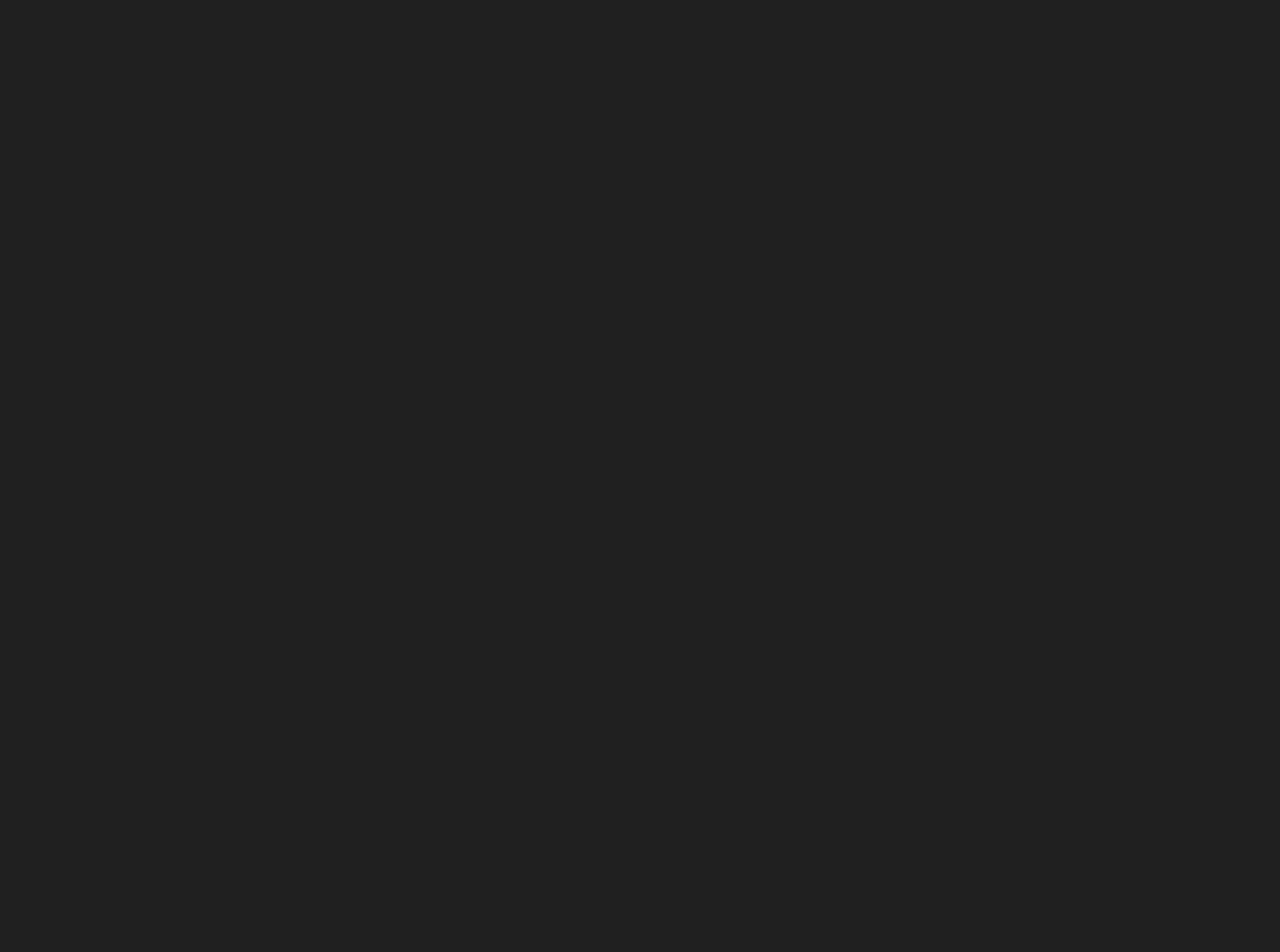
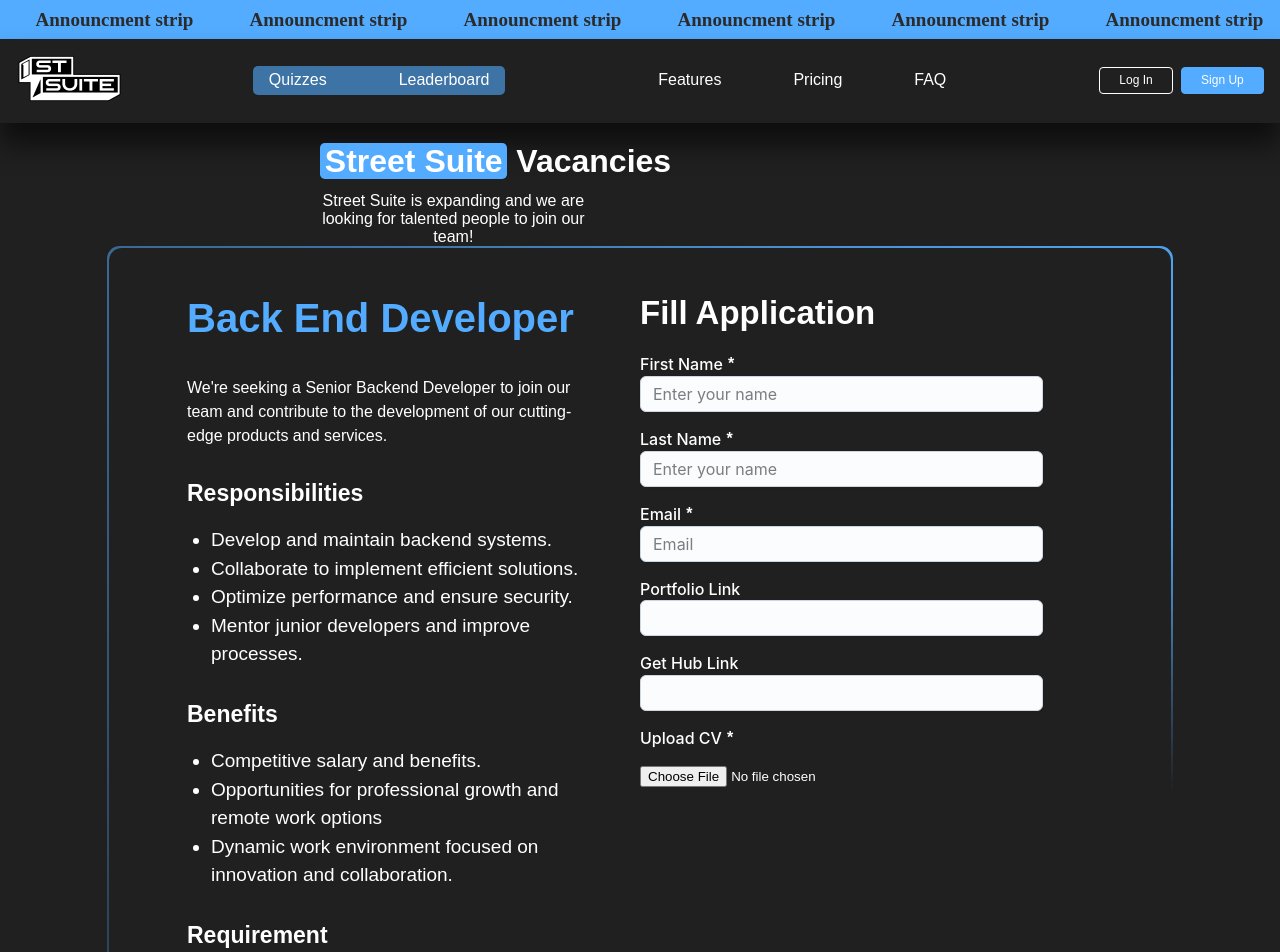
Before and after one commit to GeekLabsHoldings/Street-Suite, a React (Create React App) app: page /careers/positions in a window 1280 px wide. Before the commit this address had no page. Shown: the top 952 px of the page. Before the commit the page ends 800 px from the top, so only its background shows below. Built offline with nearby package versions, Linux system fonts and the light colour scheme.

Commit message:
career second pag

```diff
--- a/src/App.js
+++ b/src/App.js
@@ -41,6 +41,7 @@
 import BlogPage from './website/pages/Blog-page/Blog-page';
 import SpecificArticle from './website/pages/SpecificArticle/SpecificBlog';
 import SettingPage from './dashboard/pages/SettingPage/SettingPage';
+import PositionsPage from './website/pages/Positions-page/PositionsPage';
 
 
 function App() {
@@ -71,6 +72,8 @@
             <Route path='change-logs' element={<ChangeLogs />} />
             <Route path='top-brokers' element={<TopBroker />} />
             <Route path='careers' element={<CareersPage />} />
+            <Route path='careers/positions' element={<PositionsPage />} />
+
             <Route path='blogs' element={<BlogPage />} />
             <Route path='blogs/specific-blog' element={<SpecificArticle />} />
 
--- a/src/website/components/FormComponent.jsx
+++ b/src/website/components/FormComponent.jsx
@@ -59,15 +59,15 @@
 
 
 
-const FormComponent = ({purpose,label1,label2,label3,textArea,needCheckbox,btnTxt}) =>{
+const FormComponent = ({purpose,label1,label2,label3,textArea,needCheckbox,btnTxt,needFirstPrt}) =>{
 
     return(
         <div className='formHead'>
           <div className='flex flex-col md:gap-10'>
-          <div >
+         {needFirstPrt? <div >
         <h3>Welcome to <span className='highlight'>Street Suite!</span></h3>
         <p>{purpose}</p>
-        </div>
+        </div> :null}
 <div>
 
     <FormControl className="gap-4">
--- /dev/null
+++ b/src/website/components/LabelAndInput.jsx
@@ -0,0 +1,23 @@
+import Input from '@mui/joy/Input';
+import FormLabel from '@mui/joy/FormLabel';
+
+const LabelAndInput = ({labeltext,required,placeholder})=>{
+
+    return(
+        <div>
+        <FormLabel required={required} className='mb-1 labelfont'
+        sx={{
+        "& .MuiFormLabel-asterisk":{
+        color:'white'
+        }
+        }}>{labeltext}</FormLabel>
+        <Input
+        name={labeltext}
+        type="text"
+        placeholder = {placeholder}
+        />
+        </div>
+
+    )
+}
+export default LabelAndInput;
--- a/src/website/pages/Careers-page/Careers.jsx
+++ b/src/website/pages/Careers-page/Careers.jsx
@@ -5,12 +5,18 @@
 import TeamWork from '../../assets/team-working-together.png';
 import Logo from '../../assets/street suite logo-04 1.svg';
 import Icon from '../../assets/visibleInSmIcon.svg';
-import './Careers.css';
 import FlexibleCard from '../../components/FlexibleCard/FlexibleCard';
 import HowWork from '../../components/How-work/How-work';
 import CareerPositions from '../../components/CareerPositions/Career-positions';
+import { useNavigate } from "react-router-dom";
+import './Careers.css';
 
 const CareersPage = ()=>{
+    const navigate = useNavigate();
+    const onClickHandler = ()=>{
+        navigate("./positions");
+
+    }
     return(
     <div className="bgImg md:py-4 md:mb-5 ">
         <div className="md:flex md:w-2/3 mx-auto my-20  ">
@@ -111,7 +117,7 @@
         <div className='middleCard flex flex-col align-items-center md:w-4/5 px-4 py-10 '>
         <h5> Back End Developer</h5>
         <p>Street Suite is expanding and we are looking for talented people to join our team!</p>
-        <Button className='forbtn py-2 px-4 w-fit'>Apply</Button>
+        <Button className='forbtn py-2 px-4 w-fit' onClick={onClickHandler}>Apply</Button>
         </div>
     </div>
     </div>
--- a/src/website/pages/ContactPage/ContactPage.jsx
+++ b/src/website/pages/ContactPage/ContactPage.jsx
@@ -59,7 +59,7 @@
                         <div className='inForm'>
                         <div className='col-lg-9 m-auto'>
                             {/* form for signup and contact us */}
-                            <FormComponent purpose='Send Us a Message!' label1='Full Name' label2='Email' label3='Message' btnTxt='Submit' needCheckbox={false} textArea={true}/>
+                            <FormComponent needFirstPrt={true} purpose='Send Us a Message!' label1='Full Name' label2='Email' label3='Message' btnTxt='Submit' needCheckbox={false} textArea={true}/>
                         </div>
                     </div>
                 </div>
--- /dev/null
+++ b/src/website/pages/Positions-page/PositionsPage.css
@@ -0,0 +1,41 @@
+.positionsList{
+    list-style-type: disc;
+    padding-left: 1.5rem;
+
+}
+.positionsList li{
+    font-size: 19px;
+    line-height: 28.5px;
+    font-weight: 400;
+}
+.headOfRightDiv{
+    color: #53ACFF;
+    font-size:40px ;
+    font-weight:600 ;
+    line-height: 60px;
+}
+.txtAlone{
+    font-size: 16px;
+    line-height: 24px;
+    font-weight:400 ;
+
+}
+.headAndUl h3{
+    font-size: 23px;
+    line-height: 34.5px;
+    font-weight: 700;
+}
+.headAndUl{
+    display: flex;
+    flex-direction: column;
+    gap: 1rem;
+}
+.everyPosition{
+    background-color: #202020;
+}
+.positionRightPart h3{
+    font-size: 33px;
+    line-height: 49.5px;
+    font-family: 700;
+
+}
--- /dev/null
+++ b/src/website/pages/Positions-page/PositionsPage.jsx
@@ -0,0 +1,113 @@
+
+import LabelAndInput from '../../components/LabelAndInput';
+import Button from '@mui/material/Button';
+import FormLabel from '@mui/joy/FormLabel';
+import './PositionsPage.css';
+
+const PositionsPage = ()=>{
+    return(
+        <div className='py-5'>
+            <div className="w-1/2 headOfPage mx-auto flex flex-col align-items-center gap-3">
+                <h1><span className='highlight'>Street Suite</span> Vacancies </h1>
+               <div className='w-5/12 text-center'>
+               <p>Street Suite is expanding and we are looking for talented people to join our team!</p>
+
+
+               </div>
+            </div>
+         <div className="w-10/12 mx-auto">
+         <div className='settingCardBorder' style={{borderRadius:'0.8rem'}}>
+                <div className="settingBorderContainer px-7 py-10 everyPosition flex"  style={{borderRadius:'0.8rem'}}>
+                    <div className="w-1/2 ">
+            <div className="w-4/5 mx-auto flex flex-col gap-7">
+            <h2 className='headOfRightDiv'>Back End Developer</h2>
+                    <div className='txtAlone'>
+                    <p>We're seeking a Senior Backend Developer to join our team and contribute to the development of our cutting-edge products and services.</p>
+                    </div>
+
+                     <div className='headAndUl'>
+                   <h3>Responsibilities</h3>
+                    <ul className='positionsList '>
+                        <li>
+                        Develop and maintain backend systems.
+                        </li>
+                        <li>
+                        Collaborate to implement efficient solutions.
+                        </li>
+                        <li>
+                        Optimize performance and ensure security.
+                        </li>
+                        <li>
+                        Mentor junior developers and improve processes.
+                        </li>
+                    </ul>
+                   </div>
+
+                   <div className='headAndUl'>
+                   <h3>Benefits</h3>
+                    <ul className='positionsList'>
+                        <li>
+                        Competitive salary and benefits.
+                        </li>
+                        <li>
+                       Opportunities for professional growth and remote work options
+                        </li>
+                        <li>
+                        Dynamic work environment focused on innovation and collaboration.
+                        </li>
+
+                    </ul>
+                   </div>
+
+                   <div className='headAndUl'>
+                   <h3 className='movingH3'>Requirement</h3>
+                    <div>
+                    <ul className='positionsList'>
+                        <li>
+                        3 years of backend development experience.
+                        </li>
+                        <li>
+                        Proficiency in Java, Python, or Node.js.
+                        </li>
+                        <li>
+                        Strong understanding of software architecture and cloud platforms
+                        </li>
+                        <li>
+                        Problem-solving and communication skills
+                        </li>
+
+                    </ul>
+                    </div>
+                   </div>
+
+            </div>
+                    </div>
+                    <div className="w-1/2">
+                        <div className="w-4/5 positionRightPart flex flex-col gap-4">
+                            <h3>Fill Application</h3>
+                            <LabelAndInput labeltext='First Name' required={true} placeholder='Enter your name'/>
+                            <LabelAndInput labeltext='Last Name' required={true} placeholder='Enter your name'/>
+                            <LabelAndInput labeltext='Email' required={true} placeholder='Email'/>
+                            <LabelAndInput labeltext='Portfolio Link' required={false} />
+                            <LabelAndInput labeltext='Get Hub Link' required={false} />
+                            <FormLabel required className='mb-1 labelfont'
+                            sx={{
+                            "& .MuiFormLabel-asterisk":{
+                            color:'white'
+                            }
+                            }}>Upload CV</FormLabel>
+                            <input type="file" id="myFile" name="filename"></input>
+
+
+                        </div>
+                    </div>
+                </div>
+
+            </div>
+         </div>
+        </div>
+    )
+
+}
+
+export default PositionsPage
--- a/src/website/pages/signup/SignupPage.jsx
+++ b/src/website/pages/signup/SignupPage.jsx
@@ -27,7 +27,7 @@
             <div className='inForm'>
                 <div className='col-md-10 formcontent'>
                   {/* common form for signup and contact us */}
-                  <FormComponent purpose='Create a new account' label1='Full Name' label2='Email' label3='Password' needCheckbox={true} btnTxt='Sign Up' textArea={false}/>
+                  <FormComponent needFirstPrt={true} purpose='Create a new account' label1='Full Name' label2='Email' label3='Password' needCheckbox={true} btnTxt='Sign Up' textArea={false}/>
                 </div>
             </div>
         </div>
```
